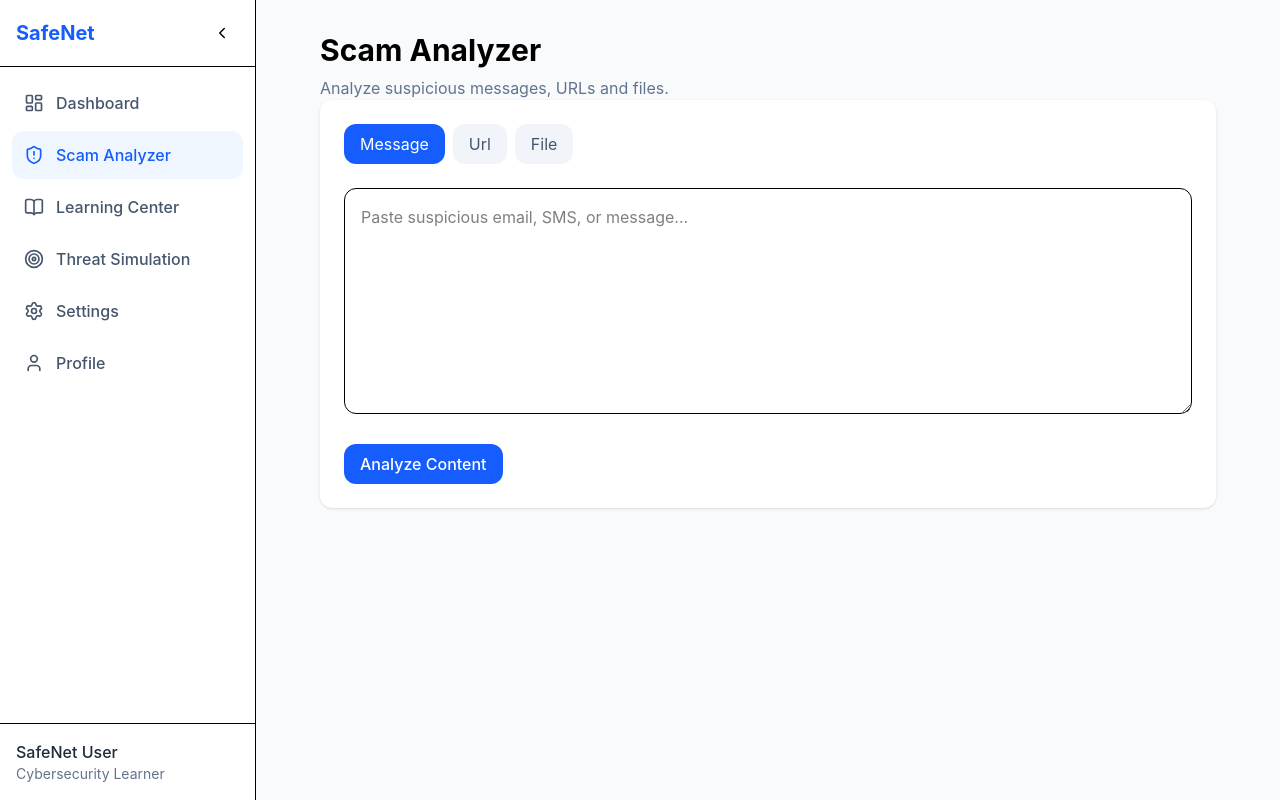
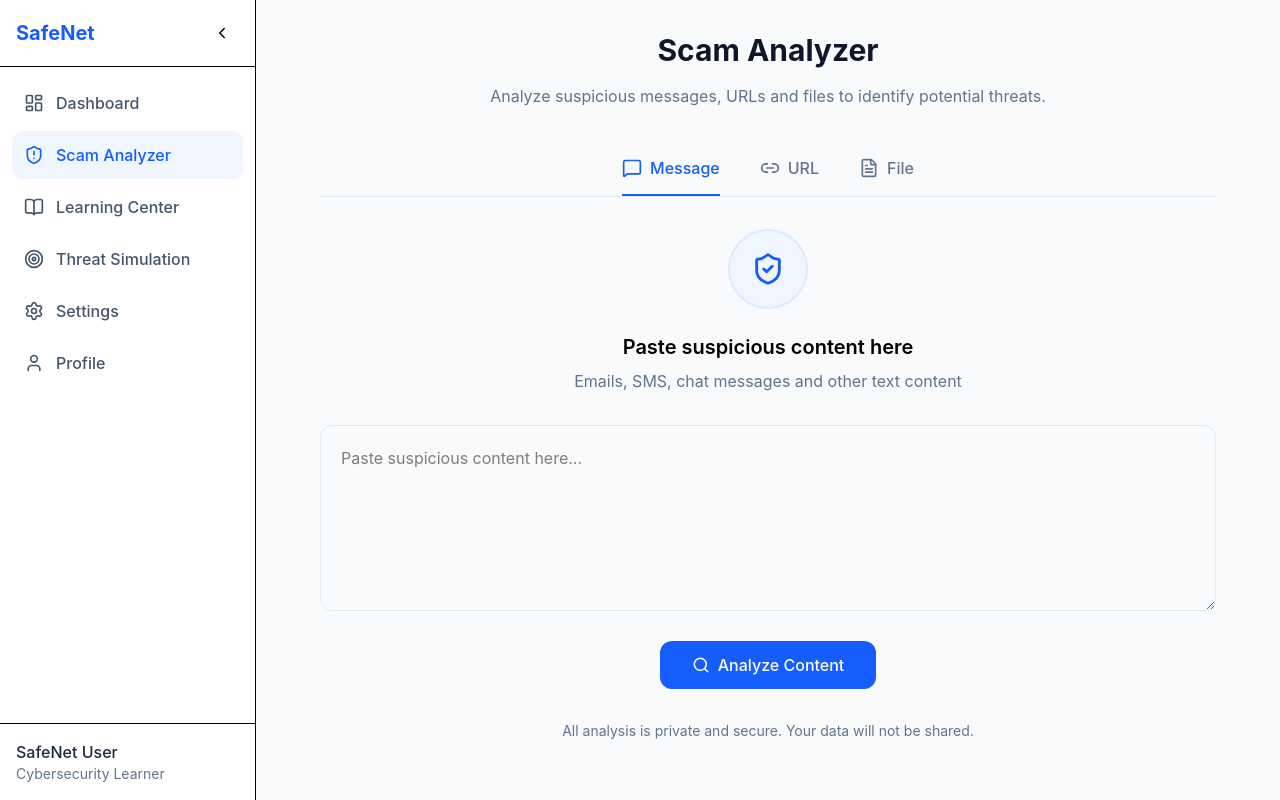
Before and after one commit to Mahdia-Hassani/SafeNet, a React (Vite) app: page /analyzer in a window 1280 px wide. Built offline with nearby package versions, Linux system fonts and the light colour scheme.

Commit message:
Add active tab indicator to to scam analyzer

```diff
--- a/src/components/analyzer/AnalyzerTabs.jsx
+++ b/src/components/analyzer/AnalyzerTabs.jsx
@@ -1,25 +1,62 @@
+import { MessageSquare, Link2, FileText } from "lucide-react";
+
 function AnalyzerTabs({ activeTab, setActiveTab }) {
-  const tabs = ["message", "url", "file"];
+  const tabs = [
+    {
+      id: "message",
+      label: "Message",
+      icon: MessageSquare,
+    },
+    {
+      id: "url",
+      label: "URL",
+      icon: Link2,
+    },
+    {
+      id: "file",
+      label: "File",
+      icon: FileText,
+    },
+  ];
 
   return (
-    <div className="flex gap-2">
-      {tabs.map((tab) => (
+    <div className="flex justify-center gap-16 border-b border-slate-200">
+      {tabs.map((tab) => {
+        const Icon = tab.icon;
+
+        return (
           <button
-          key={tab}
-          onClick={() => setActiveTab(tab)}
+            key={tab.id}
+            onClick={() => setActiveTab(tab.id)}
             className={`
-            rounded-xl px-4 py-2 capitalize transition
-
+              relative flex items-center gap-2 py-4
+              transition-all duration-200
               ${
-              activeTab === tab
-                ? "bg-blue-600 text-white"
-                : "bg-slate-100 text-slate-600 hover:bg-slate-200"
+                activeTab === tab.id
+                  ? "text-blue-600"
+                  : "text-slate-500 hover:text-slate-700"
               }
             `}
           >
-          {tab}
+            <Icon size={20} />
+
+            <span className="font-medium">{tab.label}</span>
+
+            {activeTab === tab.id && (
+              <span
+                className="
+                  absolute
+                  bottom-[-1px]
+                  left-0
+                  h-[2px]
+                  w-full
+                  bg-blue-600
+                "
+              />
+            )}
           </button>
-      ))}
+        );
+      })}
     </div>
   );
 }
--- a/src/pages/ScamAnalyzer.jsx
+++ b/src/pages/ScamAnalyzer.jsx
@@ -1,37 +1,132 @@
 import { useState } from "react";
 
+import {
+  MessageSquare,
+  Link2,
+  FileText,
+  Search,
+  ShieldCheck,
+} from "lucide-react";
+
 import DashboardLayout from "../layouts/DashboardLayout";
-
-import Card from "../components/ui/Card";
 import Button from "../components/ui/Button";
-
-import AnalyzerTabs from "../components/analyzer/AnalyzerTabs";
 
 function ScamAnalyzer() {
   const [activeTab, setActiveTab] = useState("message");
 
+  const tabs = [
+    {
+      id: "message",
+      label: "Message",
+      icon: MessageSquare,
+    },
+    {
+      id: "url",
+      label: "URL",
+      icon: Link2,
+    },
+    {
+      id: "file",
+      label: "File",
+      icon: FileText,
+    },
+  ];
+
   return (
     <DashboardLayout>
       <div className="mx-auto max-w-4xl">
-        <div>
-          <h1 className="text-3xl font-bold">Scam Analyzer</h1>
+        {/* Header */}
 
-          <p className="mt-2 text-slate-500">
-            Analyze suspicious messages, URLs and files.
+        <div className="text-center">
+          <h1 className="text-3xl font-bold text-slate-900">Scam Analyzer</h1>
+
+          <p className="mt-4 text-base text-slate-500">
+            Analyze suspicious messages, URLs and files to identify potential
+            threats.
           </p>
         </div>
 
-        <Card>
-          <div className="space-y-6">
-            <AnalyzerTabs activeTab={activeTab} setActiveTab={setActiveTab} />
+        {/* Tabs */}
 
+        <div className="mt-8 border-b border-slate-200">
+          <div className="flex justify-center gap-10">
+            {tabs.map((tab) => {
+              const Icon = tab.icon;
+
+              return (
+                <button
+                  key={tab.id}
+                  onClick={() => setActiveTab(tab.id)}
+                  className={`
+            relative flex items-center gap-2 py-4
+            transition-all duration-200
+            ${
+              activeTab === tab.id
+                ? "text-blue-600"
+                : "text-slate-500 hover:text-slate-700"
+            }
+                `}
+                >
+                  <Icon size={20} />
+
+                  <span className="font-medium">{tab.label}</span>
+
+                  {activeTab === tab.id && (
+                    <span
+                      className="
+                absolute
+                bottom-0
+                left-0
+                w-full
+                h-[2px]
+                bg-blue-600
+              "
+                    />
+                  )}
+                </button>
+              );
+            })}
+          </div>
+        </div>
+
+        {/* Content */}
+
+        <div className="mt-8 text-center">
+          <div className="mx-auto flex h-20 w-20 items-center justify-center rounded-full border-2 border-blue-100 bg-blue-50">
+            <ShieldCheck size={34} className="text-blue-600" />
+          </div>
+
+          <h2 className="mt-6 text-xl font-semibold">
+            {activeTab === "message" && "Paste suspicious content here"}
+
+            {activeTab === "url" && "Enter suspicious URL"}
+
+            {activeTab === "file" && "Upload file for analysis"}
+          </h2>
+
+          <p className="mt-2 text-slate-500">
+            {activeTab === "message" &&
+              "Emails, SMS, chat messages and other text content"}
+
+            {activeTab === "url" &&
+              "Check suspicious websites before opening them"}
+
+            {activeTab === "file" && "Upload PDF, DOCX or other files"}
+          </p>
+        </div>
+
+        {/* Dynamic Input */}
+
+        <div className="mt-8">
           {activeTab === "message" && (
             <textarea
-                rows="8"
-                placeholder="Paste suspicious email, SMS, or message..."
+              rows="6"
+              placeholder="Paste suspicious content here..."
               className="
                 w-full rounded-xl border
-                  p-4 outline-none
+                border-slate-200
+                p-5
+                outline-none
                 focus:border-blue-500
               "
             />
@@ -43,23 +138,41 @@ function ScamAnalyzer() {
               placeholder="https://example.com"
               className="
                 w-full rounded-xl border
-                  p-4 outline-none
+                border-slate-200
+                p-5
+                outline-none
                 focus:border-blue-500
               "
             />
           )}
 
           {activeTab === "file" && (
-              <div className="rounded-xl border border-dashed p-8 text-center">
-                <p className="text-slate-500">Upload a file for analysis</p>
-
-                <input type="file" className="mt-4" />
+            <div
+              className="
+                rounded-xl border-2 border-dashed
+                border-slate-300
+                p-12 text-center
+              "
+            >
+              <input type="file" />
             </div>
           )}
+        </div>
 
-            <Button>Analyze Content</Button>
+        {/* Button */}
+
+        <div className="mt-6 flex justify-center">
+          <Button className="flex items-center gap-2 px-8 py-3">
+            <Search size={18} />
+            Analyze Content
+          </Button>
         </div>
-        </Card>
+
+        {/* Footer Note */}
+
+        <p className="mt-8 text-center text-sm text-slate-500">
+          All analysis is private and secure. Your data will not be shared.
+        </p>
       </div>
     </DashboardLayout>
   );
```
Lines whose indentation alone changed are shown as unchanged.
